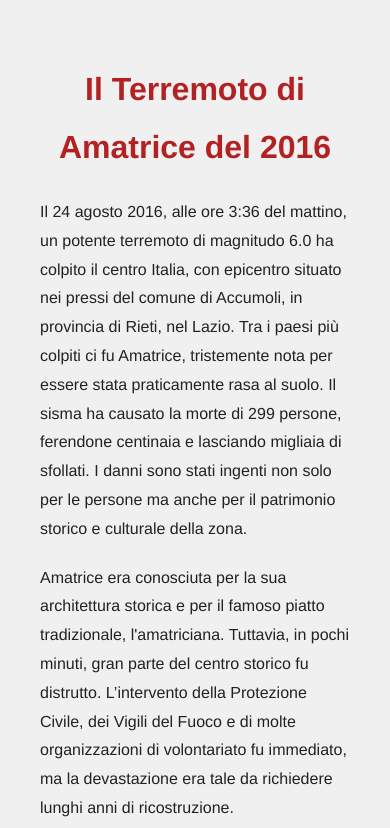
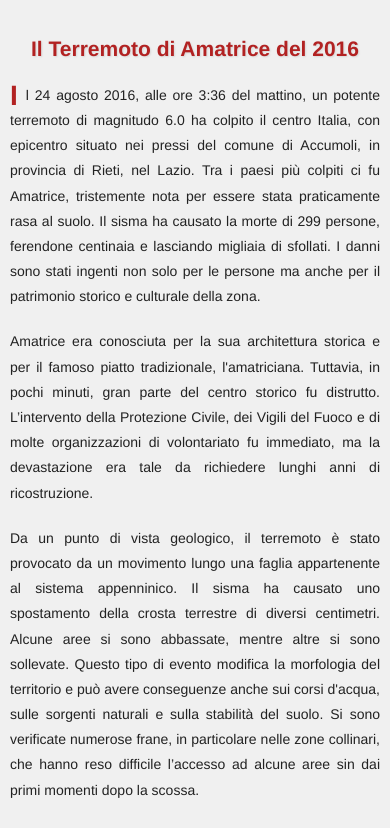
Before and after one commit to MikittaNanami/MikittaNanami.github.io, a plain HTML site: page index.html in a window 390 px wide. Shown: the top 828 px of the page. Drawn offline with Linux system fonts and the light colour scheme.

Commit message:
Update index.html

```diff
--- a/index.html
+++ b/index.html
@@ -1,3 +1,5 @@
+
+
 <!DOCTYPE html>
 <html lang="it">
 <head>
@@ -30,6 +32,118 @@
             font-size: 0.9em;
             color: #777;
         }
+		* {
+    margin: 0;
+    padding: 0;
+    box-sizing: border-box;
+}
+
+body {
+    font-family: "Helvetica Neue", Arial, sans-serif;
+    background-color: #f0f0f0;
+    color: #222;
+    line-height: 1.8;
+    padding: 20px;
+    max-width: 900px;
+    margin: 0 auto;
+    font-size: 16px;
+}
+
+/* Titolo principale */
+h1 {
+    color: #b22222;
+    text-align: center;
+    margin: 40px 0 30px;
+    font-size: 2.2em;
+    font-weight: 600;
+    text-shadow: 1px 1px 2px rgba(0, 0, 0, 0.1);
+}
+
+/* Paragrafi */
+p {
+    margin-bottom: 20px;
+    text-align: justify;
+    line-height: 1.8;
+}
+
+/* Primo paragrafo con stile speciale */
+p:first-of-type::first-letter {
+    font-size: 2.5em;
+    font-weight: bold;
+    color: #b22222;
+    float: left;
+    padding-right: 8px;
+    line-height: 0.9;
+}
+
+/* Footer */
+footer {
+    text-align: center;
+    margin-top: 50px;
+    padding-top: 20px;
+    font-size: 0.9em;
+    color: #777;
+    border-top: 1px solid #ddd;
+}
+
+/* Link styling */
+a {
+    color: #b22222;
+    text-decoration: none;
+    transition: color 0.3s;
+}
+
+a:hover {
+    color: #7a0000;
+    text-decoration: underline;
+}
+
+/* Container per potenziali immagini o contenuti extra */
+.content-container {
+    margin: 30px 0;
+    padding: 20px;
+    background-color: #fff;
+    border-radius: 5px;
+    box-shadow: 0 2px 5px rgba(0, 0, 0, 0.1);
+}
+
+/* Stile per potenziali citazioni o informazioni in evidenza */
+blockquote {
+    border-left: 4px solid #b22222;
+    padding: 10px 20px;
+    margin: 20px 0;
+    background-color: rgba(178, 34, 34, 0.05);
+    font-style: italic;
+}
+
+/* Media queries per responsività */
+@media screen and (max-width: 768px) {
+    body {
+        padding: 15px;
+        font-size: 15px;
+    }
+
+    h1 {
+        font-size: 1.8em;
+        margin: 25px 0 20px;
+    }
+}
+
+@media screen and (max-width: 480px) {
+    body {
+        padding: 10px;
+        font-size: 14px;
+    }
+
+    h1 {
+        font-size: 1.5em;
+        margin: 20px 0 15px;
+    }
+
+    p:first-of-type::first-letter {
+        font-size: 2em;
+    }
+}
     </style>
 </head>
 <body>
```
